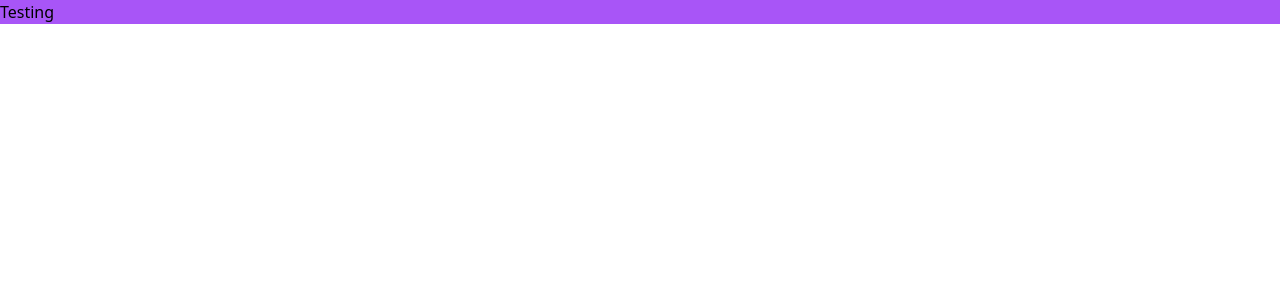
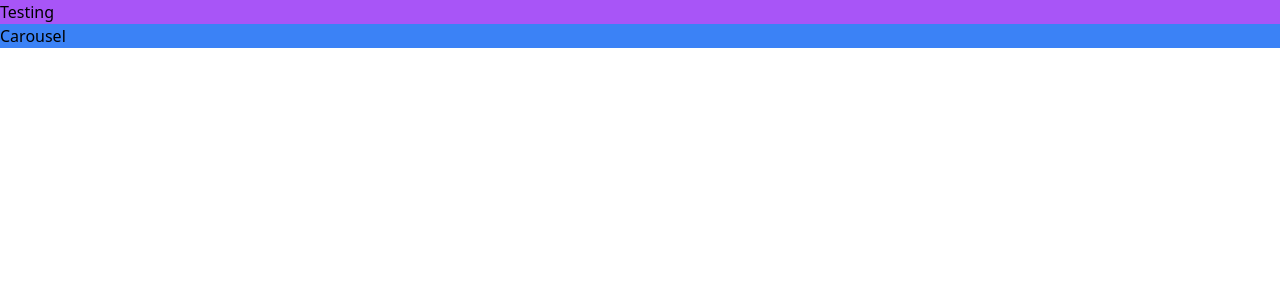
Before and after one commit to LaiaRuizM/Amazon-clone, a React (Create React App) app: page / in a window 1280 px wide. Shown: the top 300 px of the page. Built offline with nearby package versions, Linux system fonts and the light colour scheme.

Commit message:
feat: install Swiper's library and import its functionalities to Carousel Component

```diff
--- a/package.json
+++ b/package.json
@@ -10,6 +10,7 @@
     "react-dom": "^18.3.1",
     "react-router-dom": "^7.1.3",
     "react-scripts": "5.0.1",
+    "swiper": "^11.2.1",
     "web-vitals": "^2.1.4"
   },
   "scripts": {
--- a/src/components/Carousel.jsx
+++ b/src/components/Carousel.jsx
@@ -1,7 +1,7 @@
-import React from "react";
+import { Swiper, SwiperSlide } from "swiper/react"; //Swiper functionalities
 
 function Carousel() {
-  return <div>Carousel</div>;
+  return <div className="bg-blue-500">Carousel</div>;
 }
 
 export default Carousel;
--- a/src/components/HomePage.jsx
+++ b/src/components/HomePage.jsx
@@ -1,12 +1,15 @@
-//1.- Overall layout of the homepage
+//1.- Overall layout of the HomePage (HP)
 //2.- Define the container on the Amzn's HomePage with arbitrary value support (min/max-w-)
-import React from "react";
+//3.- Create Carousel component and add it to the HP + add Swiper's library to implement the Carousel (npm i swiper) and import some of the Swiper functionalities
+
+import { Carousel } from "./";
 
 const HomePage = () => {
   return (
     <div className="bg-amazonclone-background">
       <div className="min-w-[1000px] max-w-[1500px] bg-purple-500 m-auto">
         Testing
+        <Carousel />
       </div>
     </div>
   );
```
Also changed, not shown: 1 other file (tests, documents, lock files or other folders).
